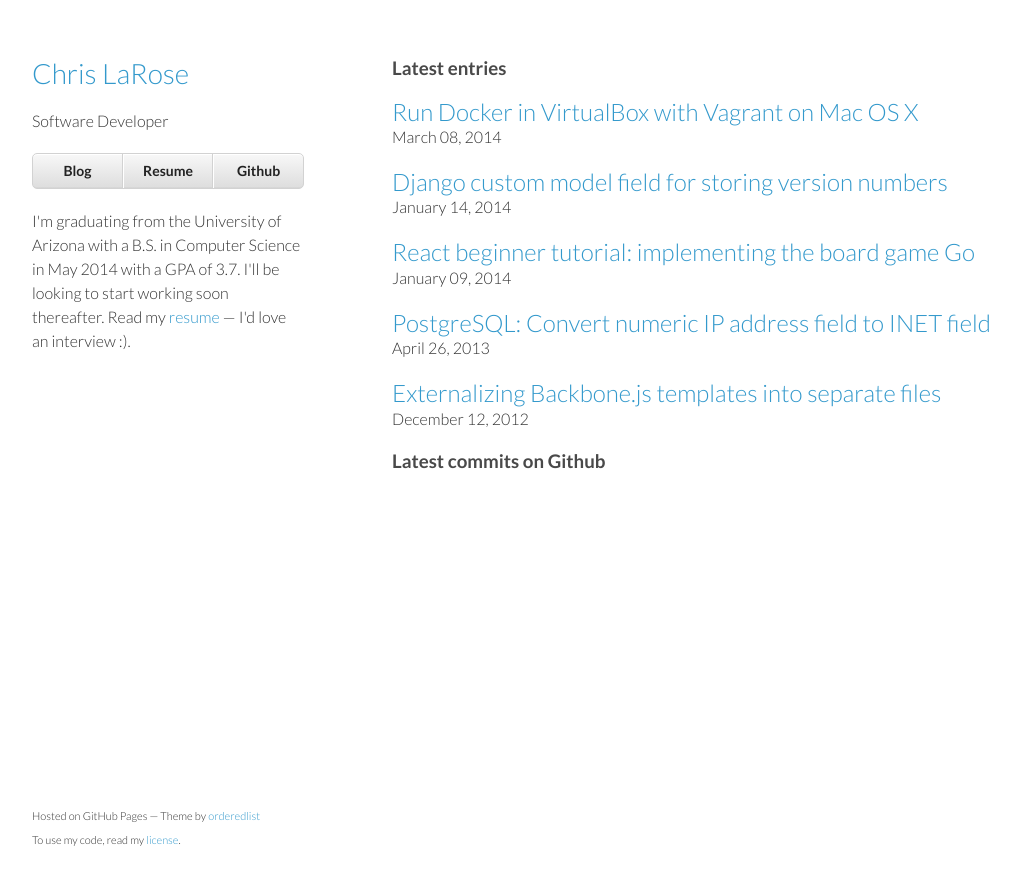
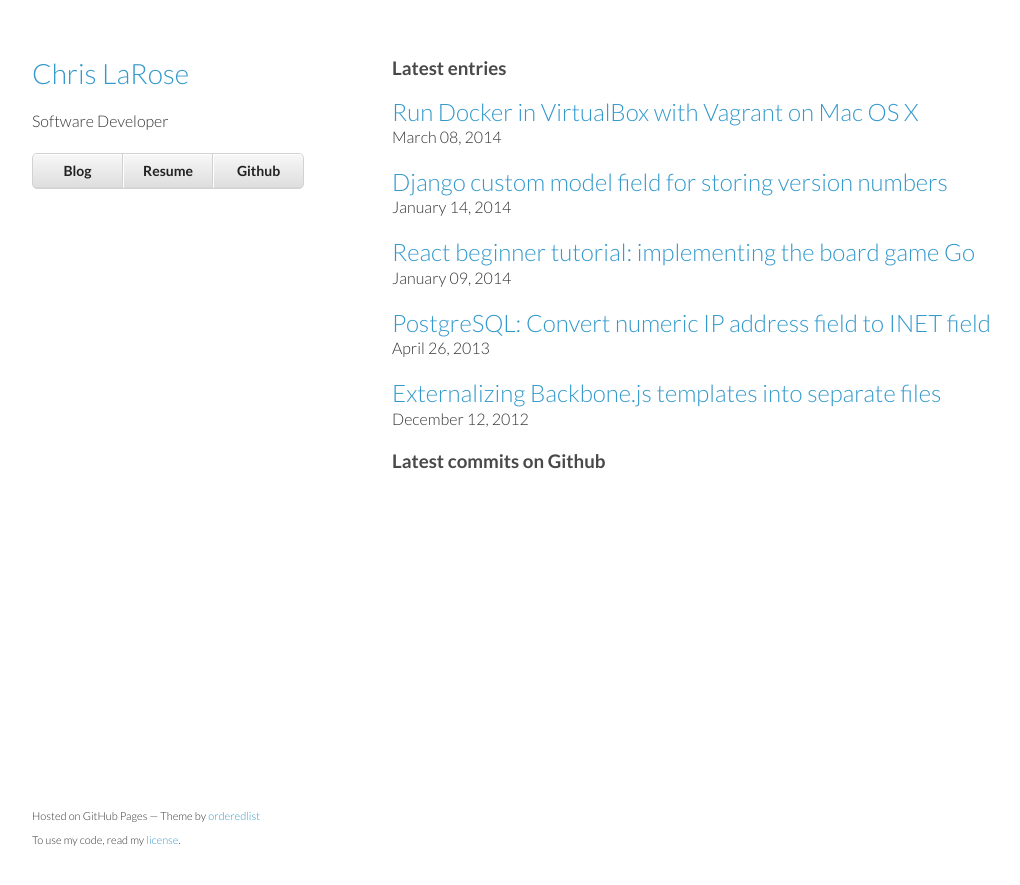
Before and after one commit to cjlarose/cjlarose.github.io, a Jekyll site: the page built from index.html, in a window 1280 px wide. Shown: the top 885 px of the page, without its empty margins (128-1148 px from the left). Built offline with Jekyll 4.4.1, drawn with Linux system fonts in a browser that asks for light colours; nearby versions of some CDN libraries; comment, search, counter and statistics services are not loaded.

Commit message:
Remove graduating note from sidebar

```diff
--- a/_layouts/default.html
+++ b/_layouts/default.html
@@ -24,9 +24,6 @@
             <li><a href="/resume">Resume</a></li>
             <li><a href="https://github.com/cjlarose">Github</a></li>
         </ul>
-        <p class="print-hidden">
-        I'm graduating from the University of Arizona with a B.S. in Computer Science in May 2014 with a GPA of 3.7. I'll be looking to start working soon thereafter. Read my <a href="/resume">resume</a> &mdash; I'd love an interview :).
-        </p>
       </header>
       <section id="content">
         {{ content }}
```
